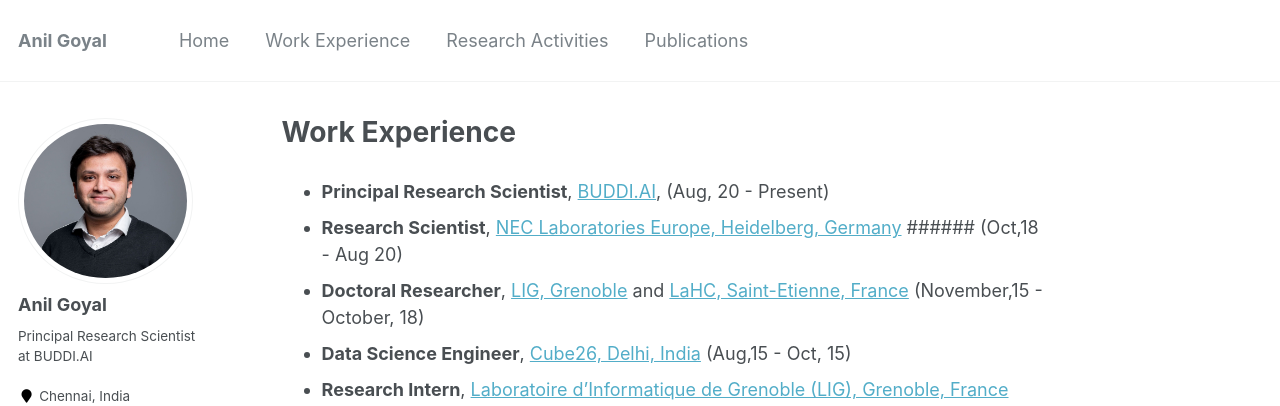
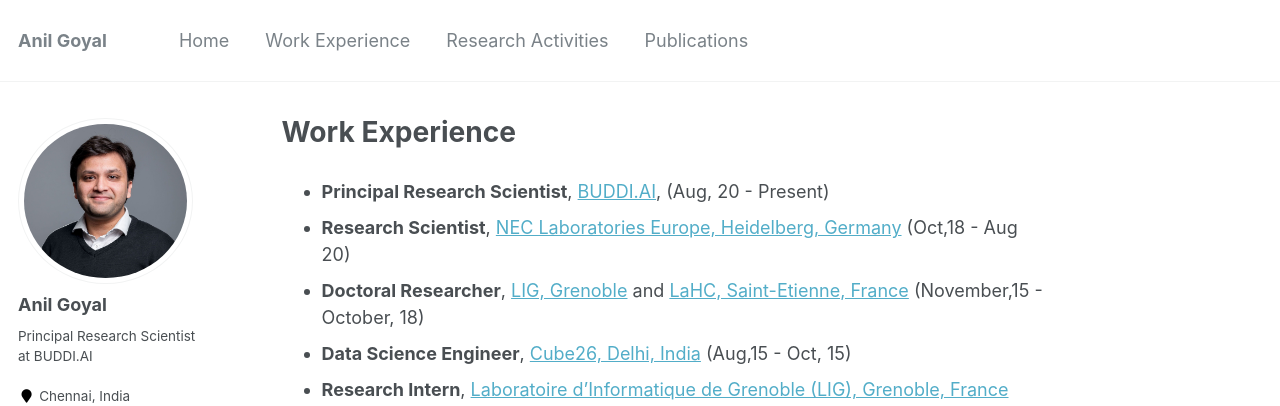
Before and after one commit to goyalanil/goyalanil.github.io, a Jekyll site: the page built from _pages/experience.md, in a window 1280 px wide. Shown: the top 406 px of the page. Built offline with Jekyll 4.4.1, drawn with Linux system fonts in a browser that asks for light colours.

```diff
--- a/_pages/experience.md
+++ b/_pages/experience.md
@@ -7,7 +7,7 @@ classes: wide
 
 
 * **Principal Research Scientist**, [BUDDI.AI](http://buddi.ai/), (Aug, 20 - Present)
-* **Research Scientist**, [NEC Laboratories Europe, Heidelberg, Germany](http://neclab.eu/)  ###### (Oct,18 - Aug 20)
+* **Research Scientist**, [NEC Laboratories Europe, Heidelberg, Germany](http://neclab.eu/) (Oct,18 - Aug 20)
 * **Doctoral Researcher**, [LIG, Grenoble](https://www.liglab.fr/) and [LaHC, Saint-Etienne, France](http://laboratoirehubertcurien.fr/) (November,15 - October, 18)
 * **Data Science Engineer**, [Cube26, Delhi, India](http://cube26.com/) (Aug,15 - Oct, 15)
 * **Research Intern**, [Laboratoire d'Informatique de Grenoble (LIG), Grenoble, France](https://www.liglab.fr/) (Feb,15 - Jun,15)
```
